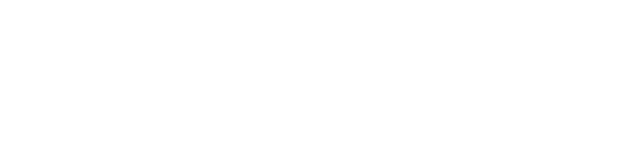
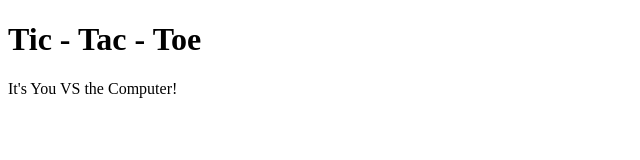
Before and after one commit to ZascuOfficial/Personal_Proj-Tic_Tac_Toe, a plain HTML site: page index.html in a window 1280 px wide. Shown: the whole page, without its empty margins (0-640 px from the left). Drawn offline with Linux system fonts and the light colour scheme.

Commit message:
Add the markup for the header

```diff
--- a/index.html
+++ b/index.html
@@ -25,6 +25,17 @@
 
   <body>
 
+    <header>
+      <h1 id="header">Tic - Tac - Toe</h1>
+
+      <p>
+        It's
+        <span class="green">You</span>
+        VS the
+        <span class="red">Computer</span>!
+      </p>
+    </header>
+
     <script src="js/main.js"></script>
 
   </body>
```
